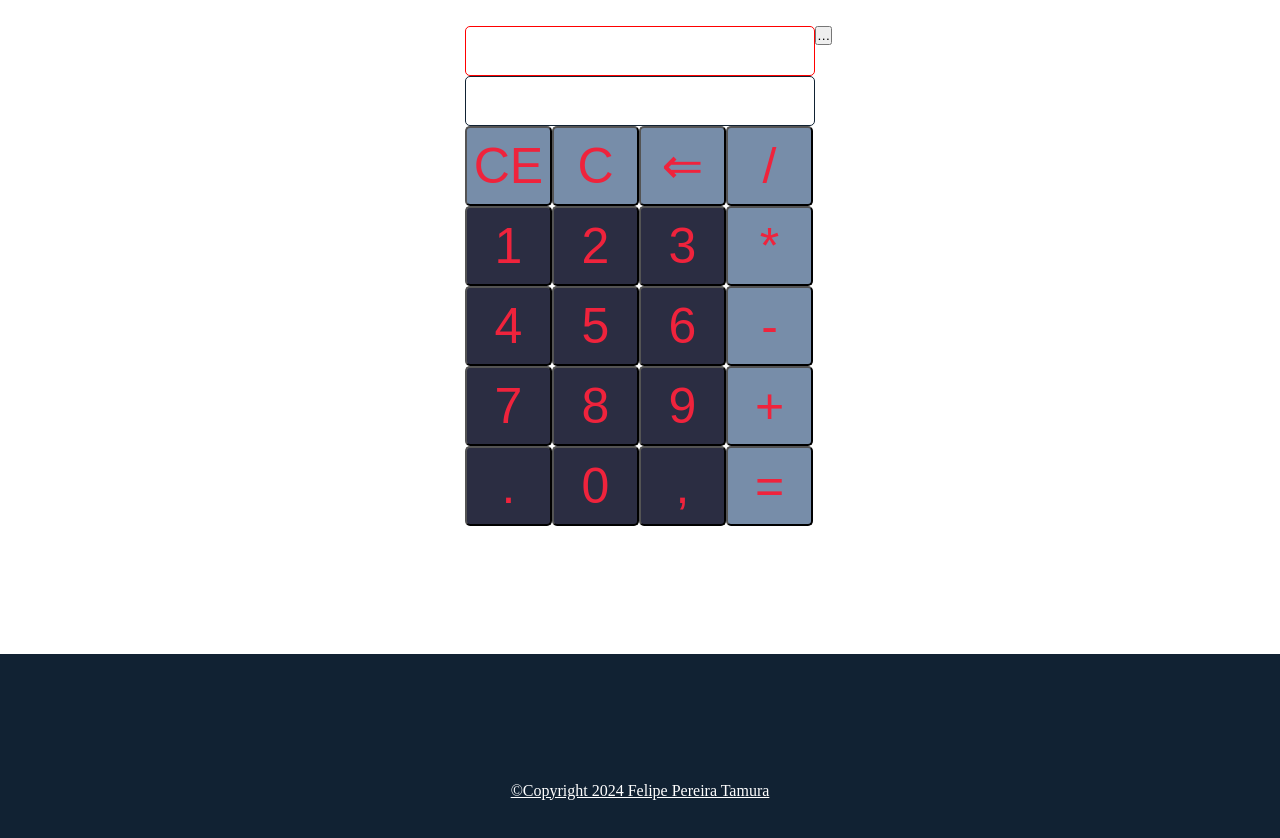
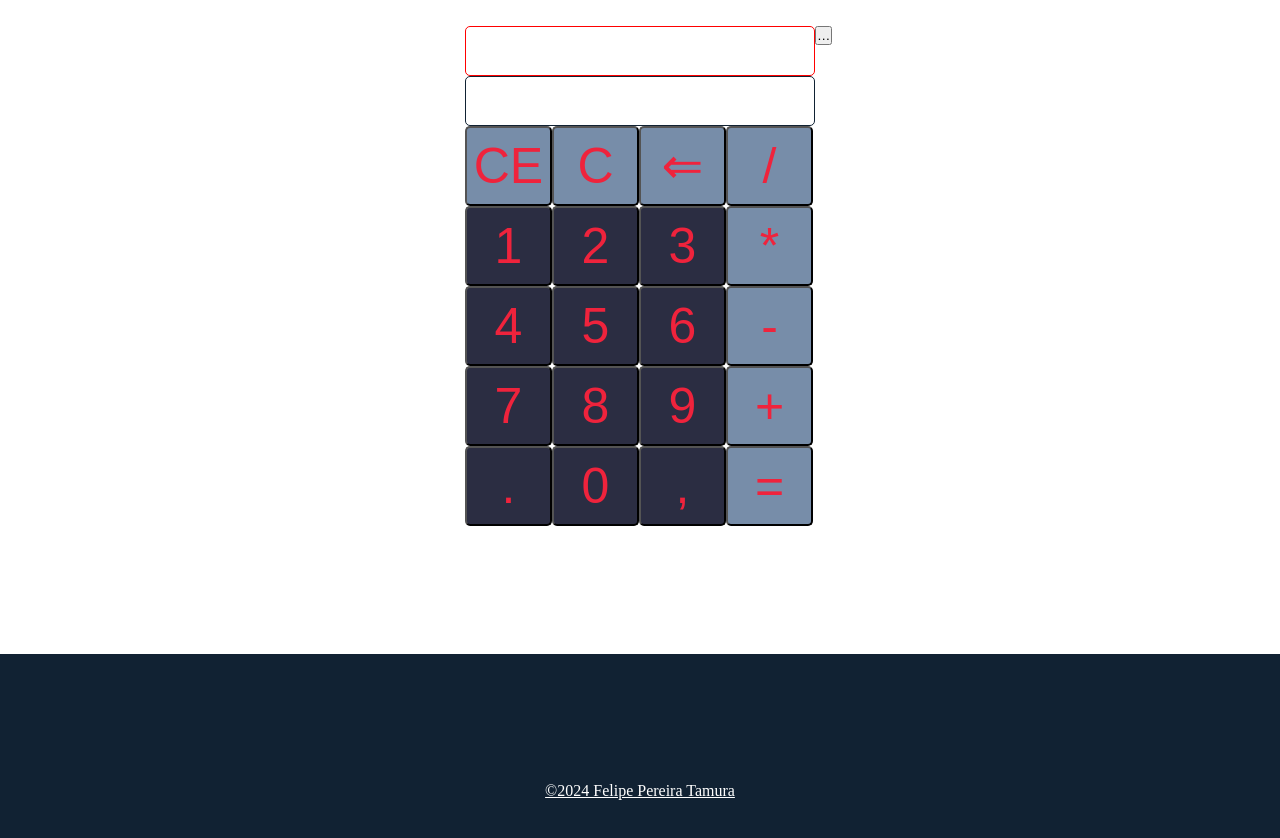
Before and after one commit to Felipe-Tamura/Calculadora-Simples, a plain HTML site: page index.html in a window 1280 px wide. Drawn offline with Linux system fonts and the light colour scheme.

Commit message:
Editando footer

```diff
--- a/index.html
+++ b/index.html
@@ -51,7 +51,7 @@
         href="https://github.com/Felipe-Tamura"
         target="_blank"
         style="color: #fff"
-        >&copy;Copyright 2024 Felipe Pereira Tamura</a
+        >&copy;2024 Felipe Pereira Tamura</a
       >
     </footer>
     <script src="./static/js/script.js"></script>
```
